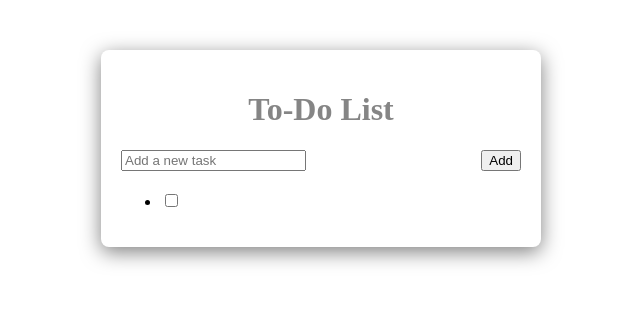
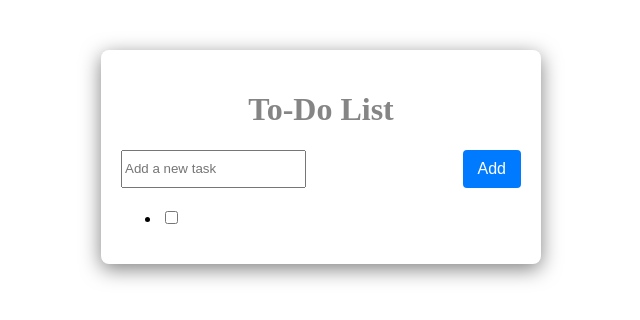
Before and after one commit to ParamiAshinsana/Angular-Todo-Application, an Angular app: page / in a window 1280 px wide. Shown: the top 320 px of the page, without its empty margins (319-959 px from the left). Built offline with nearby package versions, Linux system fonts and the light colour scheme.

Commit message:
update css

```diff
--- a/src/app/app.component.css
+++ b/src/app/app.component.css
@@ -25,3 +25,14 @@
     border: 1px solid #ccc;
     border-radius: 4px;
   }
+
+  button {
+    padding: 10px 15px;
+    font-size: 16px;
+    color: #fff;
+    background-color: #007bff;
+    border: none;
+    border-radius: 4px;
+    cursor: pointer;
+    margin-left: 10px;
+  }
```
